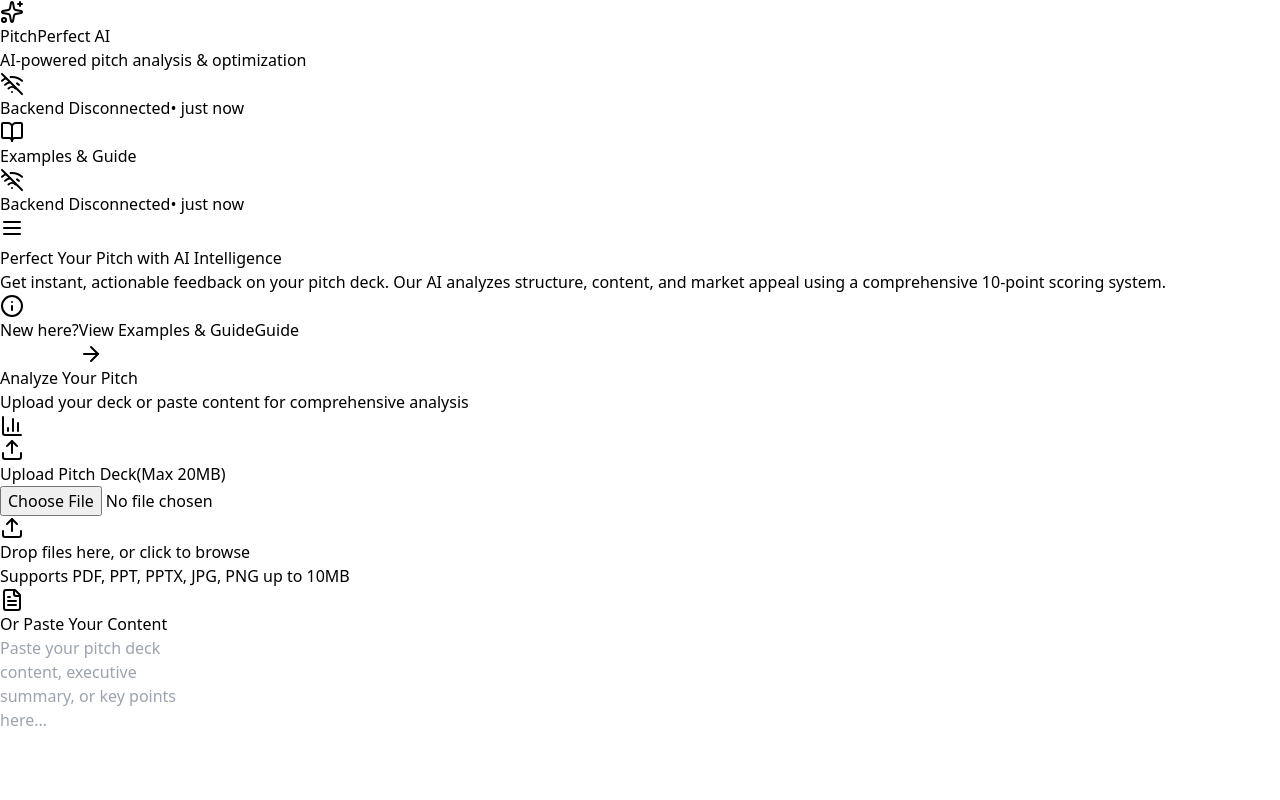
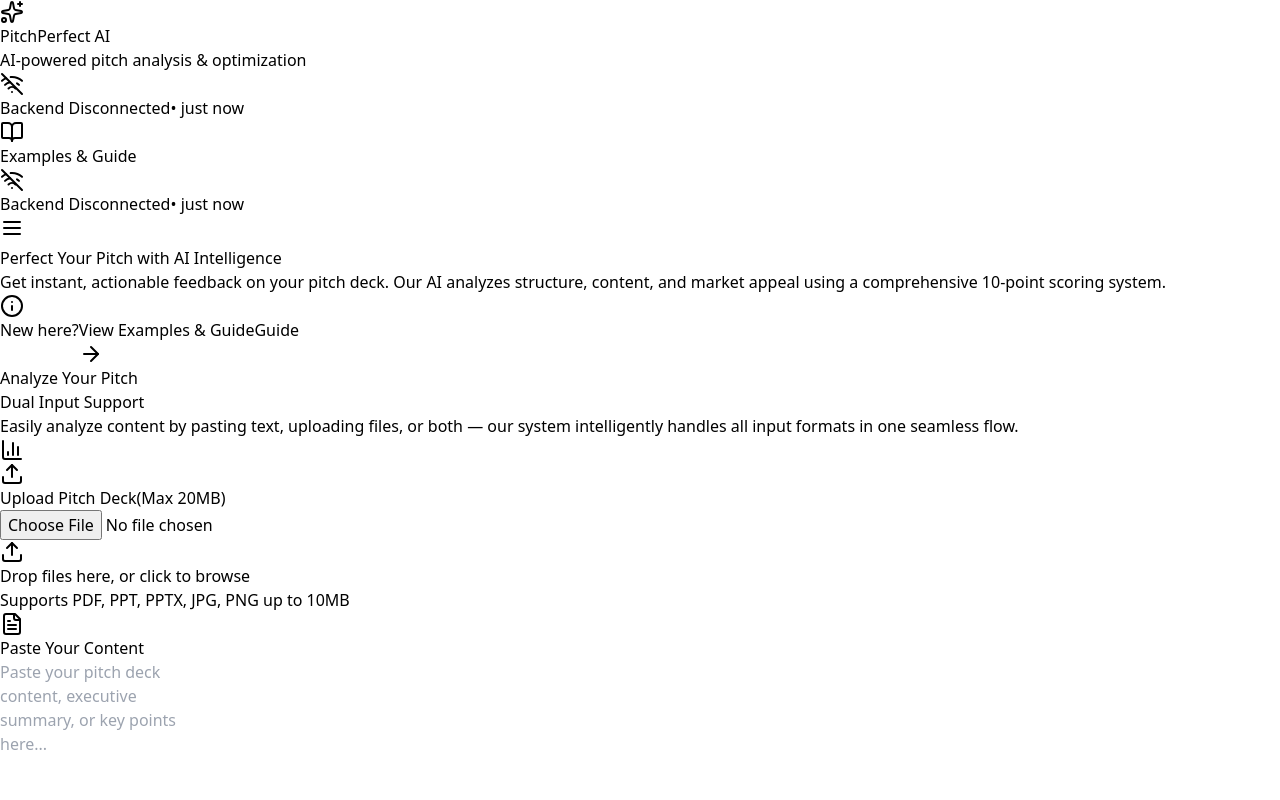
Before and after one commit to sakshi1755/PitchPerfect-AI, a React (Vite) app in the folder frontend/my-react-app/: page / in a window 1280 px wide. Shown: the top 800 px of the page. Built offline with nearby package versions, Linux system fonts and the light colour scheme; no server answers.

Commit message:
dual support mentioned

```diff
--- a/frontend/my-react-app/src/Homepage.jsx
+++ b/frontend/my-react-app/src/Homepage.jsx
@@ -345,7 +345,9 @@ const [loadingMockPitch, setLoadingMockPitch] = useState(false) // Add this new
             <div className="flex items-center justify-between">
               <div>
                 <h3 className="text-xl font-semibold text-white mb-2">Analyze Your Pitch</h3>
-                <p className="text-violet-100">Upload your deck or paste content for comprehensive analysis</p>
+                <p className="text-violet-100">Dual Input Support<br></br>
+Easily analyze content by pasting text, uploading files, or both — our system intelligently handles all input formats in one seamless flow.
+</p>
               </div>
               <div className="hidden sm:block">
                 <div className="bg-white/20 backdrop-blur-sm rounded-lg p-3">
@@ -536,7 +538,7 @@ const [loadingMockPitch, setLoadingMockPitch] = useState(false) // Add this new
             <div>
               <label className="block text-sm font-semibold text-slate-700 mb-4 flex items-center gap-2">
                 <FileText className="w-4 h-4" />
-                Or Paste Your Content
+                 Paste Your Content
               </label>
               <div className="relative">
                 <textarea
```
